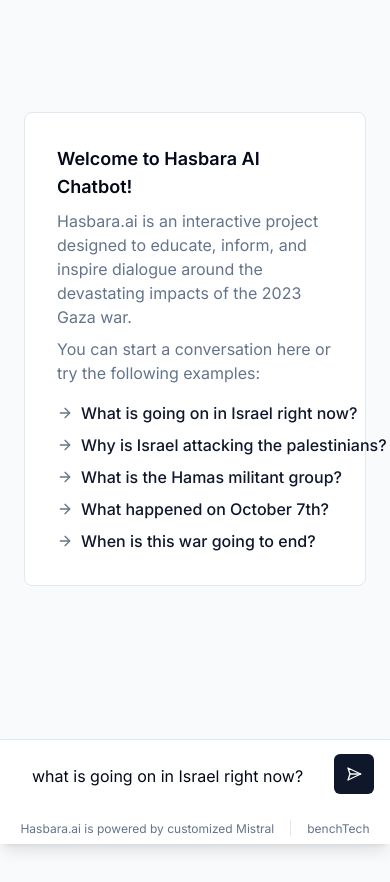
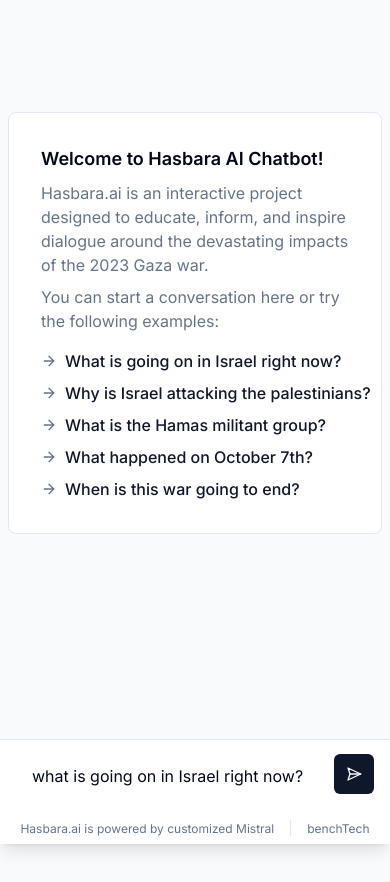
Before and after one commit to davidbench/hasbara-ai-FE, a Next.js app: page / in a window 390 px wide. After the commit the page ends 844 px from the top, so only its background shows below. Built offline with nearby package versions, Linux system fonts and the light colour scheme.

Commit message:
fixing padding for welcome screen in mobile

```diff
--- a/src/app/layout.tsx
+++ b/src/app/layout.tsx
@@ -6,6 +6,7 @@
 import { Inter } from "next/font/google";
 import type { Metadata } from "next";
 import { SessionProvider } from "../contexts/SessionContext";
+import { Toaster } from "@/components/ui/toaster";
 import { cn } from "@/lib/utils";
 
 const nondev_env = process.env.NODE_ENV !== "development";
@@ -46,7 +47,8 @@
       )}
       <html lang="en">
         <body className={cn(inter.className, "bg-slate-50")}>
-          {children}
+          <main>{children}</main>
+          <Toaster />
           <Analytics />
         </body>
       </html>
--- a/src/components/empty-screen.tsx
+++ b/src/components/empty-screen.tsx
@@ -18,7 +18,7 @@
 
 const EmptyScreen: FC<EmptyScreenProps> = ({ handleSubmit }) => {
   return (
-    <div className="mx-auto max-w-2xl px-4">
+    <div className="mx-auto max-w-2xl sm:px-4">
       <div className="rounded-lg border bg-background p-8">
         <h1 className="mb-2 text-lg font-semibold">Welcome to Hasbara AI Chatbot!</h1>
         <p className="mb-2 leading-normal text-muted-foreground">
```
